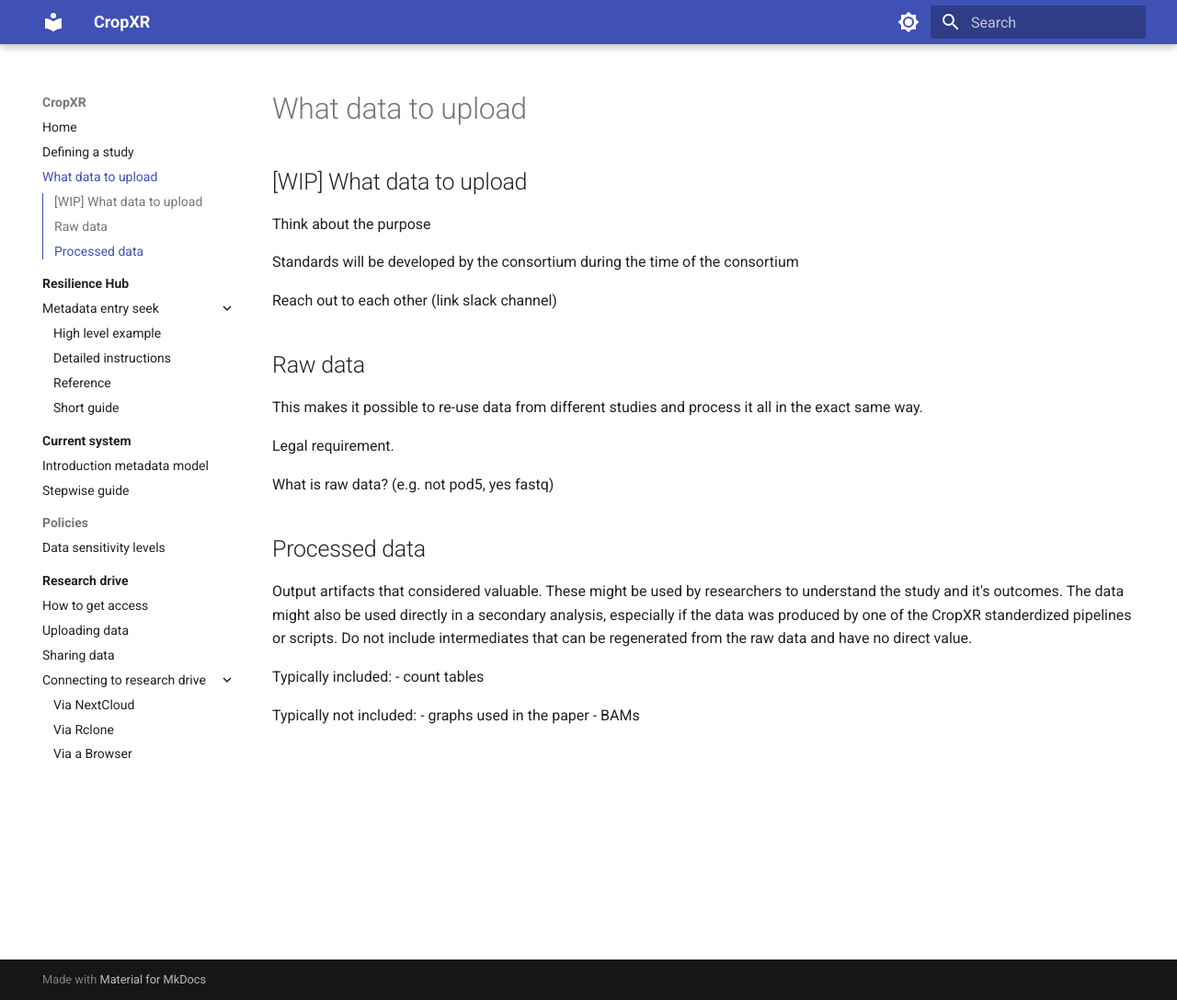
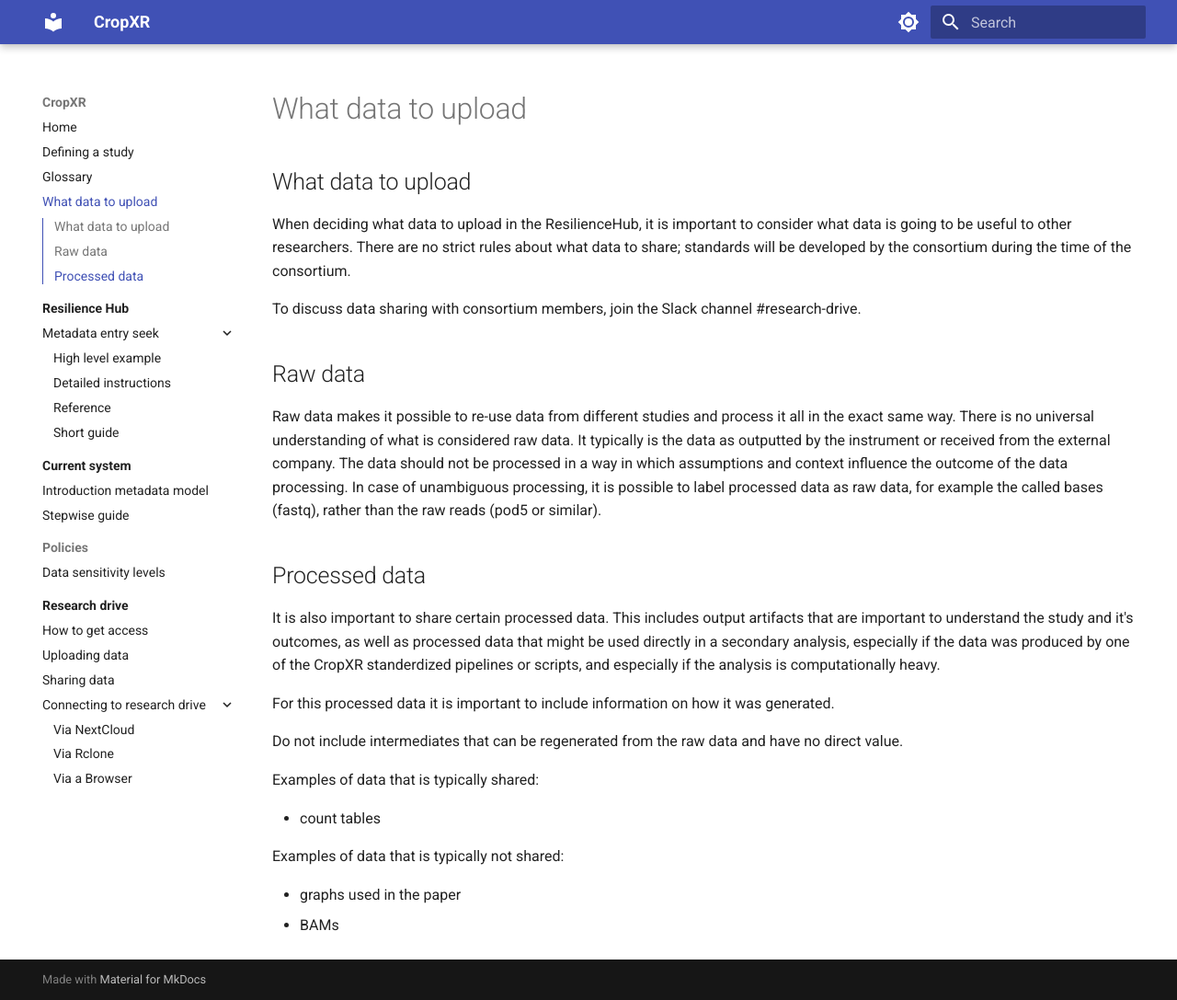
Before and after one commit to CropXR/documentation, an MkDocs documentation site: the page built from docs/what-data-to-upload.md, in a window 1280 px wide and 1087 px high. Shown: the whole window at 92% size. Built offline with MkDocs 1.6.1 and Material for MkDocs 9.7.7, drawn with Linux system fonts in a browser that asks for light colours.

Commit message:
Improved what to upload and intro glossary

```diff
--- a/docs/what-data-to-upload.md
+++ b/docs/what-data-to-upload.md
@@ -1,32 +1,37 @@
 
-## [WIP] What data to upload
+## What data to upload
 
-Think about the purpose
+When deciding what data to upload in the ResilienceHub, it is important to consider what data is going to be useful to other researchers.
+There are no strict rules about what data to share; standards will be developed by the consortium during the time of the consortium.
 
-Standards will be developed by the consortium during the time of the consortium
-
-Reach out to each other (link slack channel)
+To discuss data sharing with consortium members, join the Slack channel #research-drive.
 
 
 ## Raw data
 
-This makes it possible to re-use data from different studies and process it all in the exact same way.
-
-Legal requirement.
-
-What is raw data? (e.g. not pod5, yes fastq)
+Raw data makes it possible to re-use data from different studies and process it all in the exact same way.
+There is no universal understanding of what is considered raw data.
+It typically is the data as outputted by the instrument or received from the external company.
+The data should not be processed in a way in which assumptions and context influence the outcome of the data processing.
+In case of unambiguous processing, it is possible to label processed data as raw data, for example the called bases (fastq), rather than the raw reads (pod5 or similar).
 
 
 ## Processed data
-Output artifacts that considered valuable.
-These might be used by researchers to understand the study and it's outcomes.
-The data might also be used directly in a secondary analysis,
-especially if the data was produced by one of the CropXR standerdized pipelines or scripts.
+It is also important to share certain processed data.
+This includes output artifacts that are important to understand the study and it's outcomes,
+as well as processed data that might be used directly in a secondary analysis,
+especially if the data was produced by one of the CropXR standerdized pipelines or scripts,
+and especially if the analysis is computationally heavy.
+
+For this processed data it is important to include information on how it was generated.
+
 Do not include intermediates that can be regenerated from the raw data and have no direct value.
 
-Typically included:
+Examples of data that is typically shared:
+
 - count tables
 
-Typically not included:
+Examples of data that is typically not shared:
+
 - graphs used in the paper
 - BAMs
```
Also changed, not shown: docs/current-system/introduction-metadata-model.md (+3 -1 lines), docs/glossary.md (added, +19 -0 lines).
